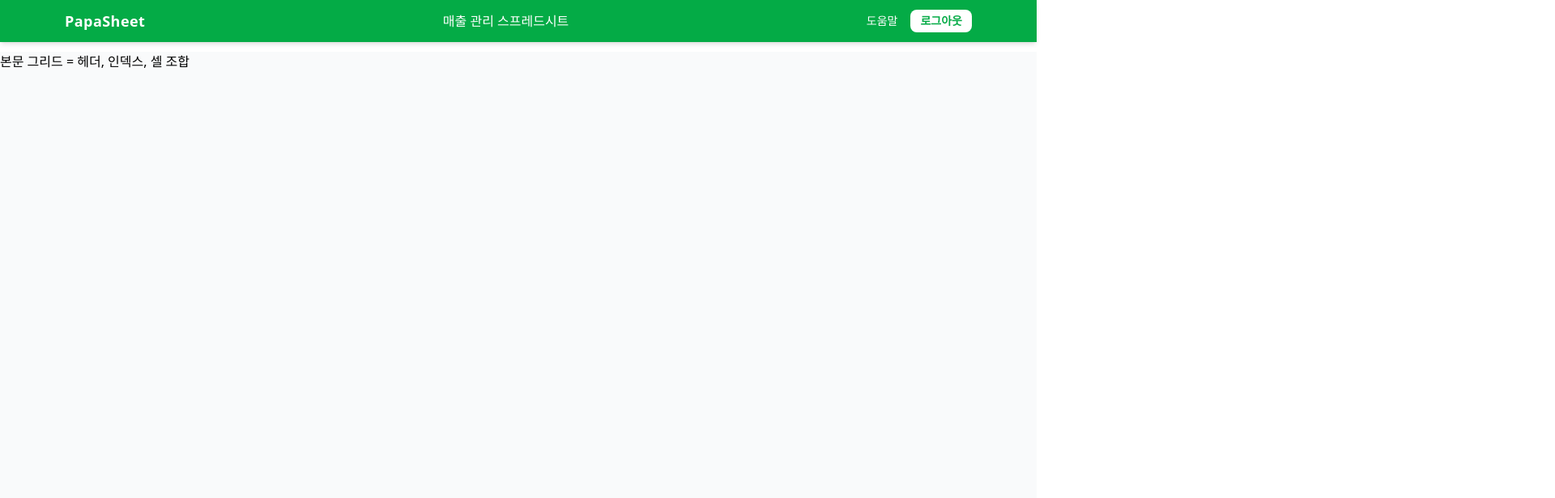
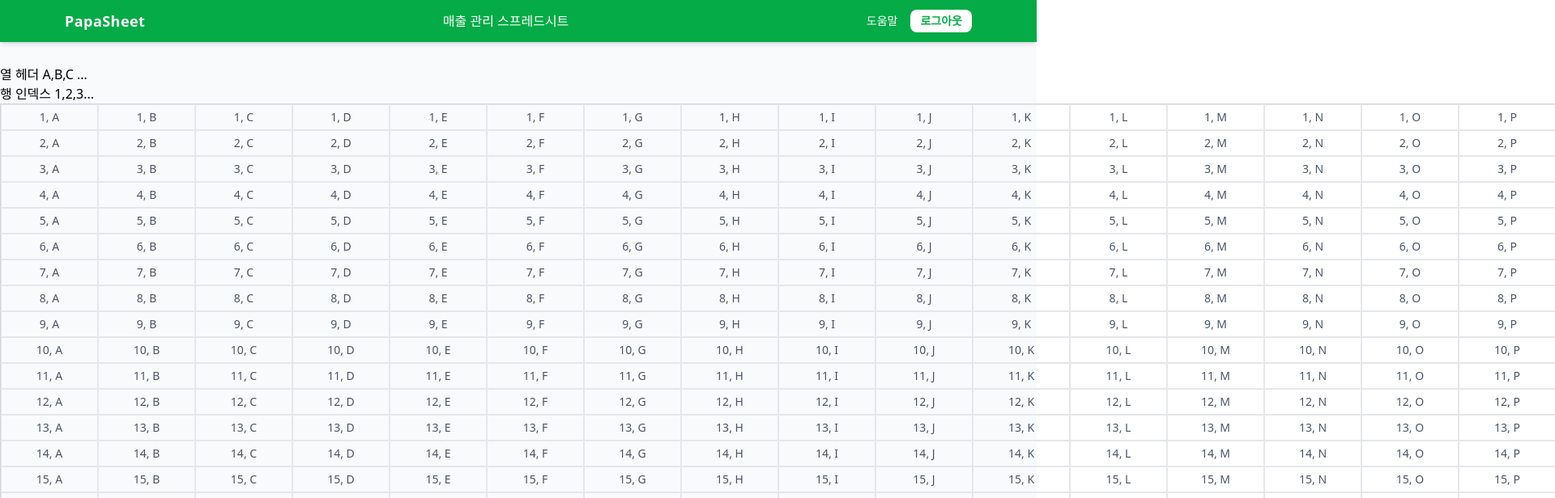
Before and after one commit to BalancingLife/PapaSheet, a React (Vite) app: page / in a window 1280 px wide. Shown: the top 616 px of the page at 81% size, 1920 px wide, since content can reach past the window. Built offline with nearby package versions, Linux system fonts and the light colour scheme.

Commit message:
✨ Cell 상수(26*100), 그리드 테이블 구현

```diff
--- a/src/pages/Home/ui/HomePage.tsx
+++ b/src/pages/Home/ui/HomePage.tsx
@@ -1,12 +1,18 @@
 import { Header } from "@/widgets/header";
 import { Grid } from "@/widgets/grid";
 import { Footer } from "@/widgets/footer";
+import { GridHeader } from "@/widgets/grid/ui/GridHeader";
+import { GridIndex } from "@/widgets/grid/ui/GridIndex";
 
 export default function PapaPage() {
   return (
     <>
       <div className="min-h-screen bg-gray-50">
-        <Header />
+        <div className="pb-20">
+          <Header />
+        </div>
+        <GridHeader />
+        <GridIndex />
         <Grid />
         <Footer />
       </div>
--- a/src/widgets/grid/config/constants.ts
+++ b/src/widgets/grid/config/constants.ts
@@ -1 +1,6 @@
 // UI 상수 (셀 폭/높이, 헤더 높이 등)
+export const DEFAULT_ROW_COUNT = 100; // 1~100
+export const DEFAULT_COL_COUNT = 26; // A~Z
+
+export const CELL_WIDTH = 120; // px
+export const CELL_HEIGHT = 32; // px
--- a/src/widgets/grid/ui/Cell.tsx
+++ b/src/widgets/grid/ui/Cell.tsx
@@ -1,4 +1,21 @@
+import { CELL_WIDTH, CELL_HEIGHT } from "../config/constants";
+
 // 개별 셀 컴포넌트 (값/포커스/편집 상태 표시)
-export const Cell = () => {
-  return <div>개별 셀</div>;
+interface CellProps {
+  row: number;
+  col: number;
+}
+
+export const Cell = ({ row, col }: CellProps) => {
+  return (
+    <div
+      className="border border-gray-200 flex items-center justify-center text-sm text-gray-600 hover:bg-gray-100"
+      style={{
+        width: CELL_WIDTH,
+        height: CELL_HEIGHT,
+      }}
+    >
+      {row + 1}, {String.fromCharCode(65 + col)}
+    </div>
+  );
 };
--- a/src/widgets/grid/ui/Grid.tsx
+++ b/src/widgets/grid/ui/Grid.tsx
@@ -1,3 +1,16 @@
+import { Cell } from "./Cell";
+import { DEFAULT_COL_COUNT, DEFAULT_ROW_COUNT } from "../config/constants";
+
 export const Grid = () => {
-  return <div className="mt-16">본문 그리드 = 헤더, 인덱스, 셀 조합</div>;
+  // 10행 × 10열 더미
+  const rows = Array.from({ length: DEFAULT_ROW_COUNT }, (_, r) => r);
+  const cols = Array.from({ length: DEFAULT_COL_COUNT }, (_, c) => c);
+
+  return (
+    <div className="grid grid-cols-26 w-max border border-gray-300">
+      {rows.map((row) =>
+        cols.map((col) => <Cell key={`${row}-${col}`} row={row} col={col} />)
+      )}
+    </div>
+  );
 };
```
